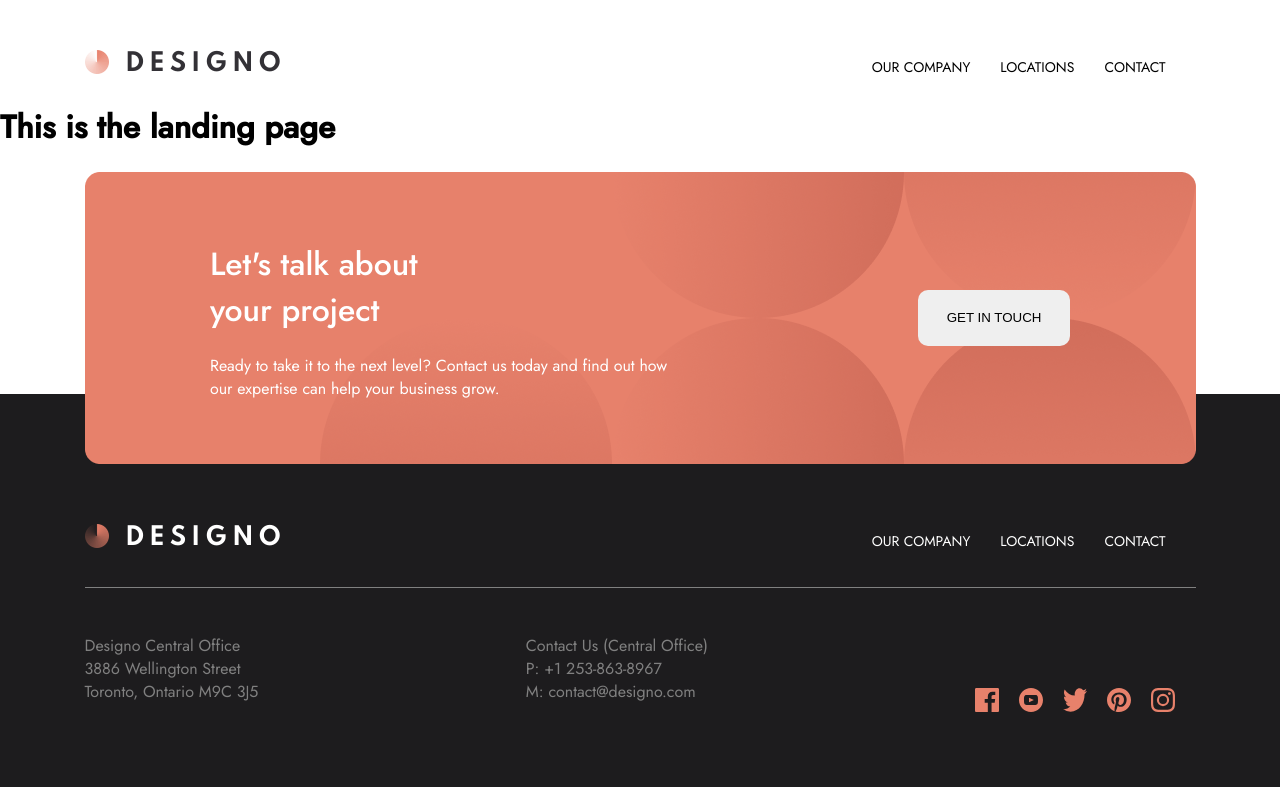
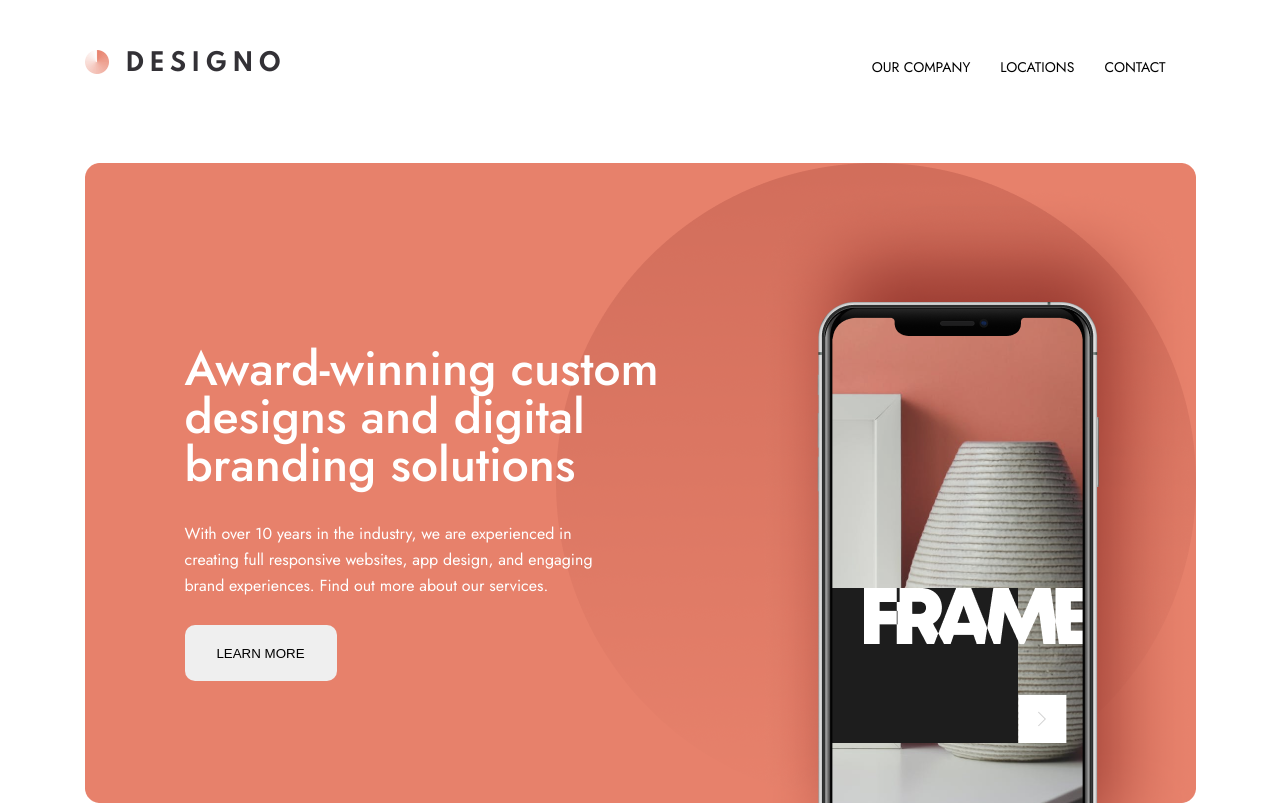
Before and after one commit to JaredBrown1/Designo, a Next.js app: page / in a window 1280 px wide. Shown: the top 805 px of the page. Built offline with nearby package versions, Linux system fonts and the light colour scheme.

Commit message:
home top component finished

```diff
--- a/pages/index.js
+++ b/pages/index.js
@@ -1,12 +1,13 @@
 import NavBar from "../src/components/nav-bar/NavBarLight";
 import Footer from "../src/components/footer/Footer";
 import FooterHeader from "../src/components/footer-header/FooterHeader";
+import HomeTop from "../src/components/home/home-top/HomeTop";
 
 export default function Home() {
 	return (
 		<div>
 			<NavBar />
-			<h1>This is the landing page</h1>
+			<HomeTop />
 			<FooterHeader />
 			<Footer />
 		</div>
--- /dev/null
+++ b/src/components/home/home-top/HomeTop.js
@@ -0,0 +1,28 @@
+import { HomeTopContainer } from "../../../../styles/component-styles/home-styles/HomeTop.module";
+import { Button } from "../../../../styles/component-styles/FooterHeader.module";
+import Link from "next/link";
+
+const HomeTop = () => {
+	return (
+		<HomeTopContainer>
+			<h1>
+				Award-winning custom <br /> designs and digital <br /> branding
+				solutions
+			</h1>
+
+			<p>
+				With over 10 years in the industry, we are experienced in <br />{" "}
+				creating full responsive websites, app design, and engaging <br /> brand
+				experiences. Find out more about our services.
+			</p>
+
+			<Link href="/about">
+				<a>
+					<Button>LEARN MORE</Button>
+				</a>
+			</Link>
+		</HomeTopContainer>
+	);
+};
+
+export default HomeTop;
--- a/styles/component-styles/Footer.module.js
+++ b/styles/component-styles/Footer.module.js
@@ -36,4 +36,8 @@ export const StyledLogos = styled.div`
 
 export const StyledLogo = styled.div`
 	padding-right: 20px;
+	&:hover {
+		cursor: pointer;
+		color: var(--col-secondary-one);
+	}
 `;
--- a/styles/component-styles/FooterHeader.module.js
+++ b/styles/component-styles/FooterHeader.module.js
@@ -25,4 +25,8 @@ export const Button = styled.button`
 	height: 56px;
 	border-radius: 10px;
 	cursor: pointer;
+	&:hover {
+		background-color: var(--col-secondary-one);
+		color: var(--col-primary-three);
+	}
 `;
--- /dev/null
+++ b/styles/component-styles/home-styles/HomeTop.module.js
@@ -0,0 +1,24 @@
+import styled from "styled-components";
+
+export const HomeTopContainer = styled.div`
+	margin: 0 auto;
+	background-image: url("/Oval.png");
+	max-width: 1111px;
+	height: 640px;
+	margin-top: 80px;
+	margin-bottom: 120px;
+	padding-left: 100px;
+	padding-top: 150px;
+	color: var(--col-primary-three);
+	h1 {
+		font-size: 48px;
+		font-weight: 500;
+		line-height: 48px;
+	}
+	p {
+		font-size: 16px;
+		line-height: 26px;
+		font-weight: 400;
+		padding-bottom: 10px;
+	}
+`;
```
Also changed, not shown: public/Oval.png (added), src/components/home/home-bottom/HomeBottom.js (added), src/components/home/home-middle/HomeMiddle.js (added).
